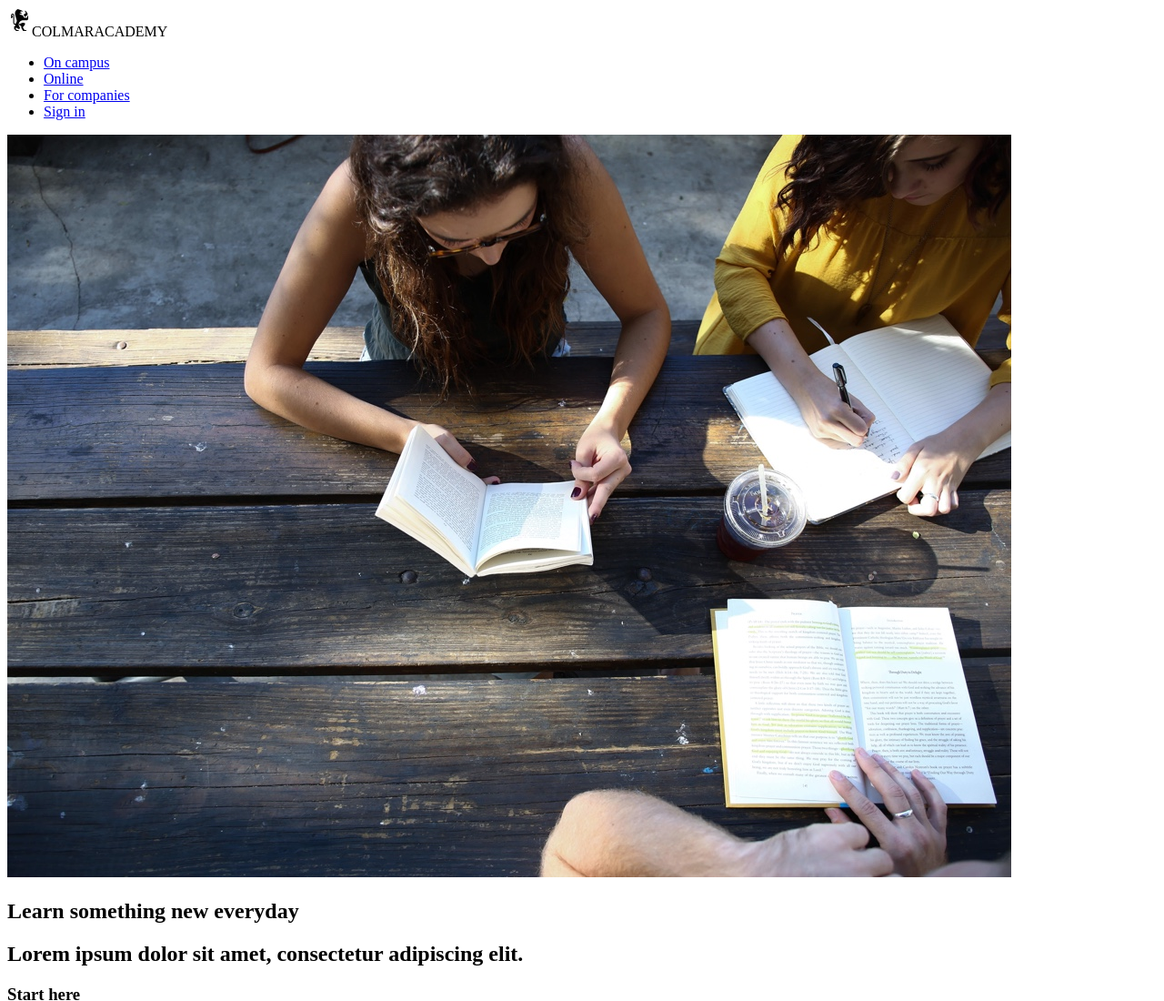
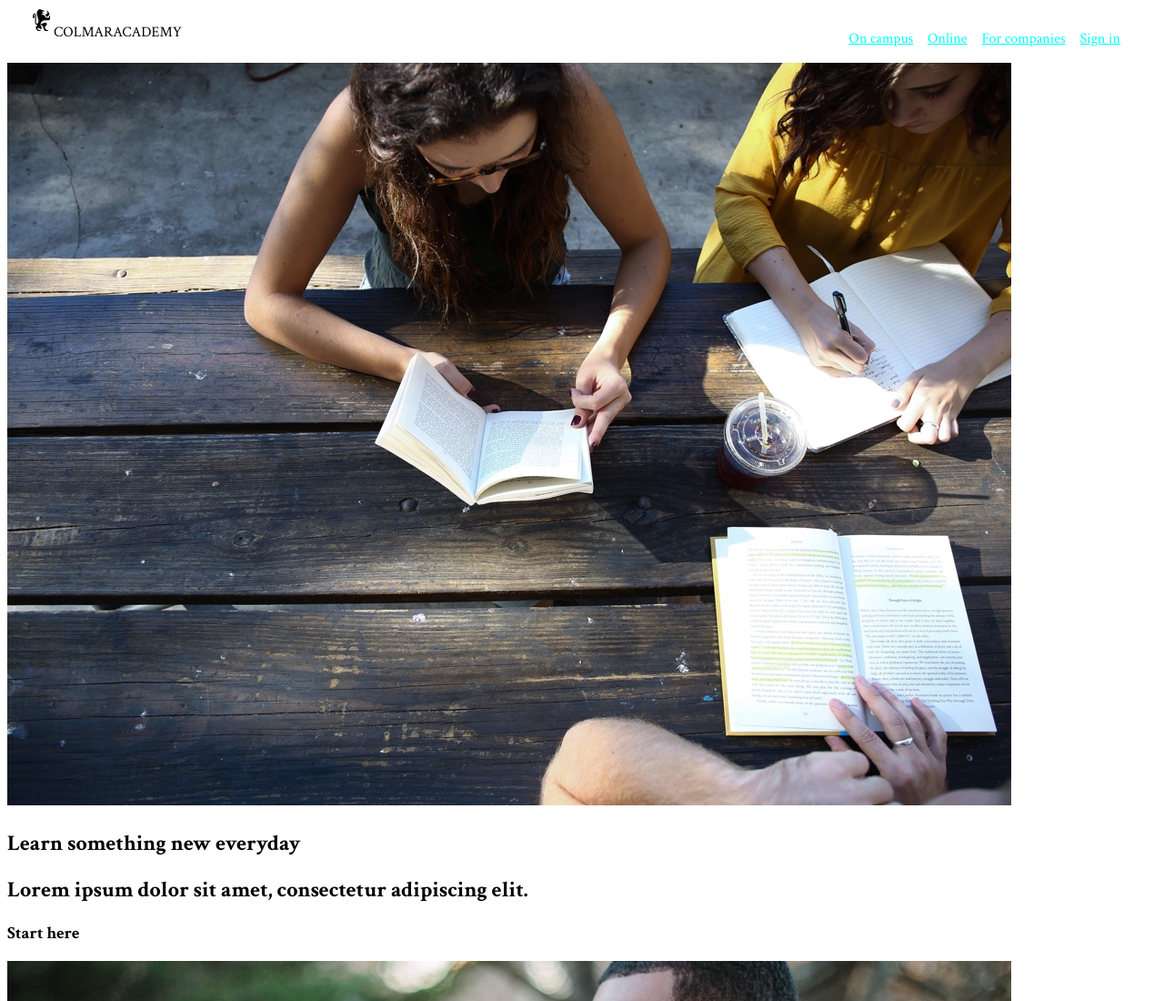
Before and after one commit to daraaverina/finalproject, a plain HTML site: page index.html in a window 1280 px wide. Shown: the top 1100 px of the page at 91% size. Drawn offline with Linux system fonts and the light colour scheme.

Commit message:
header alterations

```diff
--- a/style.css
+++ b/style.css
@@ -1,6 +1,47 @@
-html {
+/* Fonts:
+font-family: 'Julius Sans One', sans-serif;
+font-family: 'Crimson Text', serif;
 
+Color pallet:
+#c0dfd9
+#e9ece5
+#b3c2bf
+#3b3a46
 
+*/
 
+body {
+  font-family: 'Crimson Text', serif;
+}
+
+/* Flex Boxes */
+.main-header,
+.nav {
+    display: flex;
+    justify-content: space-between;
+}
+
+/* Navigation */
+
+.main-header {
+    margin: 0 24px;
+}
+.nav {
+    margin-top: 1.5em;
+    list-style: none;
+}
+.nav a {
+    display: block;
+    list-style: none;
+    color: aqua;
+    margin-right: 16px;
+}
+
+.nav a:hover {
+    color: antiquewhite;
 
 }
+.logo {
+    height: 32px;
+    align-content: center;
+}
```
